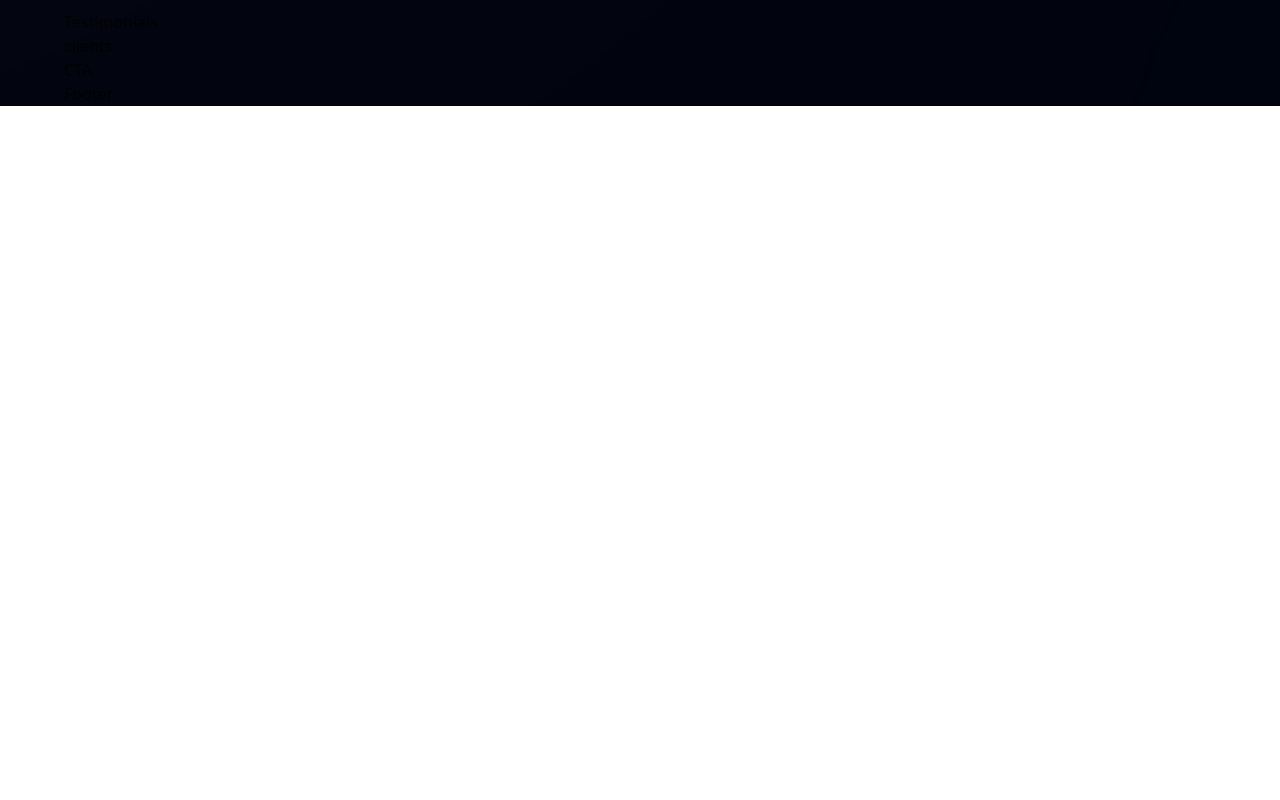
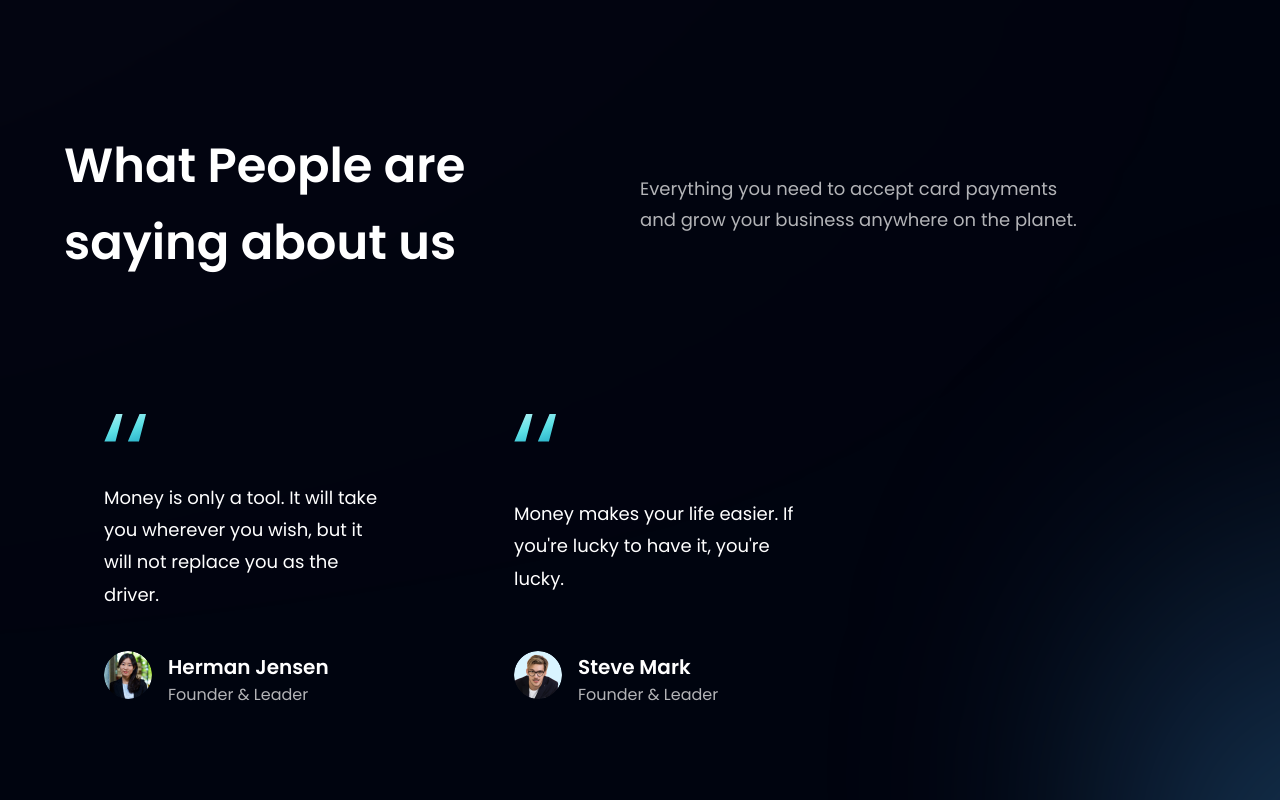
Before and after one commit to Mamdouh66/Hackathon-website, a React (Vite) app: page / in a window 1280 px wide. Shown: the part 2740-3540 px from the top of the page. Before the commit the page ends 2846 px from the top, so only its background shows below. Built offline with nearby package versions, Linux system fonts and the light colour scheme.

Commit message:
Finished test version

```diff
--- a/src/components/CTA.jsx
+++ b/src/components/CTA.jsx
@@ -1,7 +1,20 @@
-import React from "react";
+import styles from "../style";
+import Button from "./Button";
 
-const CTA = () => {
-  return <div>CTA</div>;
-};
+const CTA = () => (
+  <section className={`${styles.flexCenter} ${styles.marginY} ${styles.padding} sm:flex-row flex-col bg-black-gradient-2 rounded-[20px] box-shadow`}>
+    <div className="flex-1 flex flex-col">
+      <h2 className={styles.heading2}>Let’s try our service now!</h2>
+      <p className={`${styles.paragraph} max-w-[470px] mt-5`}>
+        Everything you need to accept card payments and grow your business
+        anywhere on the planet.
+      </p>
+    </div>
+
+    <div className={`${styles.flexCenter} sm:ml-10 ml-0 sm:mt-0 mt-10`}>
+      <Button />
+    </div>
+  </section>
+);
 
 export default CTA;
--- a/src/components/Footer.jsx
+++ b/src/components/Footer.jsx
@@ -1,7 +1,64 @@
-import React from "react";
+import styles from "../style";
+import { logo } from "../assets";
+import { footerLinks, socialMedia } from "../constants";
 
-const Footer = () => {
-  return <div>Footer</div>;
-};
+const Footer = () => (
+  <section className={`${styles.flexCenter} ${styles.paddingY} flex-col`}>
+    <div className={`${styles.flexStart} md:flex-row flex-col mb-8 w-full`}>
+      <div className="flex-[1] flex flex-col justify-start mr-10">
+        <img
+          src={logo}
+          alt="hoobank"
+          className="w-[266px] h-[72.14px] object-contain"
+        />
+        <p className={`${styles.paragraph} mt-4 max-w-[312px]`}>
+          A new way to make the payments easy, reliable and secure.
+        </p>
+      </div>
+
+      <div className="flex-[1.5] w-full flex flex-row justify-between flex-wrap md:mt-0 mt-10">
+        {footerLinks.map((footerlink) => (
+          <div key={footerlink.title} className={`flex flex-col ss:my-0 my-4 min-w-[150px]`}>
+            <h4 className="font-poppins font-medium text-[18px] leading-[27px] text-white">
+              {footerlink.title}
+            </h4>
+            <ul className="list-none mt-4">
+              {footerlink.links.map((link, index) => (
+                <li
+                  key={link.name}
+                  className={`font-poppins font-normal text-[16px] leading-[24px] text-dimWhite hover:text-secondary cursor-pointer ${
+                    index !== footerlink.links.length - 1 ? "mb-4" : "mb-0"
+                  }`}
+                >
+                  {link.name}
+                </li>
+              ))}
+            </ul>
+          </div>
+        ))}
+      </div>
+    </div>
+
+    <div className="w-full flex justify-between items-center md:flex-row flex-col pt-6 border-t-[1px] border-t-[#3F3E45]">
+      <p className="font-poppins font-normal text-center text-[18px] leading-[27px] text-white">
+        Copyright Ⓒ 2022 HooBank. All Rights Reserved.
+      </p>
+
+      <div className="flex flex-row md:mt-0 mt-6">
+        {socialMedia.map((social, index) => (
+          <img
+            key={social.id}
+            src={social.icon}
+            alt={social.id}
+            className={`w-[21px] h-[21px] object-contain cursor-pointer ${
+              index !== socialMedia.length - 1 ? "mr-6" : "mr-0"
+            }`}
+            onClick={() => window.open(social.link)}
+          />
+        ))}
+      </div>
+    </div>
+  </section>
+);
 
 export default Footer;
--- a/src/components/Testimonials.jsx
+++ b/src/components/Testimonials.jsx
@@ -1,7 +1,27 @@
-import React from "react";
+import { feedback } from "../constants";
+import styles from "../style";
+import FeedbackCard from "./FeedbackCard";
 
-const Testimonials = () => {
-  return <div>Testimonials</div>;
-};
+const Testimonials = () => (
+  <section id="clients" className={`${styles.paddingY} ${styles.flexCenter} flex-col relative `}>
+    <div className="absolute z-[0] w-[60%] h-[60%] -right-[50%] rounded-full blue__gradient bottom-40" />
+
+    <div className="w-full flex justify-between items-center md:flex-row flex-col sm:mb-16 mb-6 relative z-[1]">
+      <h2 className={styles.heading2}>
+        What People are <br className="sm:block hidden" /> saying about us
+      </h2>
+      <div className="w-full md:mt-0 mt-6">
+        <p className={`${styles.paragraph} text-left max-w-[450px]`}>
+          Everything you need to accept card payments and grow your business
+          anywhere on the planet.
+        </p>
+      </div>
+    </div>
+
+    <div className="flex flex-wrap sm:justify-start justify-center w-full feedback-container relative z-[1]">
+      {feedback.map((card) => <FeedbackCard key={card.id} {...card} />)}
+    </div>
+  </section>
+);
 
 export default Testimonials;
--- a/src/components/button.jsx
+++ b/src/components/button.jsx
@@ -1,7 +1,9 @@
 import React from "react";
 
-const button = () => {
-  return <div>button</div>;
-};
+const Button = ({ styles }) => (
+  <button type="button" className={`py-4 px-6 font-poppins font-medium text-[18px] text-primary bg-blue-gradient rounded-[10px] outline-none ${styles}`}>
+    Get Started
+  </button>
+);
 
-export default button;
+export default Button;
--- a/src/components/clients.jsx
+++ b/src/components/clients.jsx
@@ -1,7 +1,16 @@
-import React from "react";
+import { clients } from "../constants";
+import styles from "../style";
 
-const clients = () => {
-  return <div>clients</div>;
-};
+const Clients = () => (
+  <section className={`${styles.flexCenter} my-4`}>
+    <div className={`${styles.flexCenter} flex-wrap w-full`}>
+      {clients.map((client) => (
+        <div key={client.id} className={`flex-1 ${styles.flexCenter} sm:min-w-[192px] min-w-[120px] m-5`}>
+          <img src={client.logo} alt="client_logo" className="sm:w-[192px] w-[100px] object-contain" />
+        </div>
+      ))}
+    </div>
+  </section>
+);
 
-export default clients;
+export default Clients;
--- a/src/components/feedbackCard.jsx
+++ b/src/components/feedbackCard.jsx
@@ -1,7 +1,25 @@
-import React from "react";
+import { quotes } from "../assets";
 
-const feedbackCard = () => {
-  return <div>feedbackCard</div>;
-};
+const FeedbackCard = ({ content, name, title, img }) => (
+  <div className="flex justify-between flex-col px-10 py-12 rounded-[20px]  max-w-[370px] md:mr-10 sm:mr-5 mr-0 my-5 feedback-card">
+    <img src={quotes} alt="double_quotes" className="w-[42.6px] h-[27.6px] object-contain" />
+    <p className="font-poppins font-normal text-[18px] leading-[32.4px] text-white my-10">
+      {content}
+    </p>
 
-export default feedbackCard;
+    <div className="flex flex-row">
+      <img src={img} alt={name} className="w-[48px] h-[48px] rounded-full" />
+      <div className="flex flex-col ml-4">
+        <h4 className="font-poppins font-semibold text-[20px] leading-[32px] text-white">
+          {name}
+        </h4>
+        <p className="font-poppins font-normal text-[16px] leading-[24px] text-dimWhite">
+          {title}
+        </p>
+      </div>
+    </div>
+  </div>
+);
+
+
+export default FeedbackCard;
```
